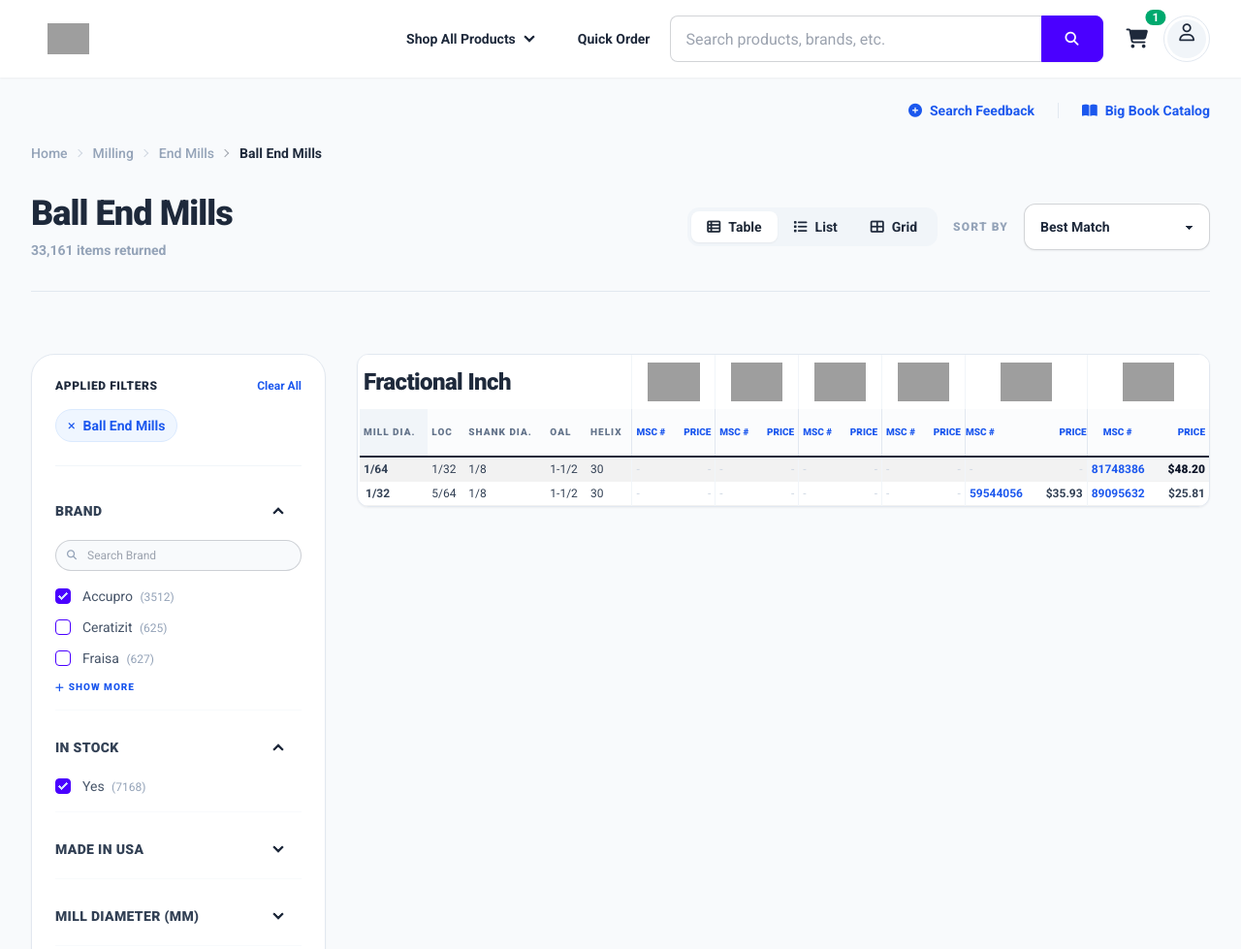
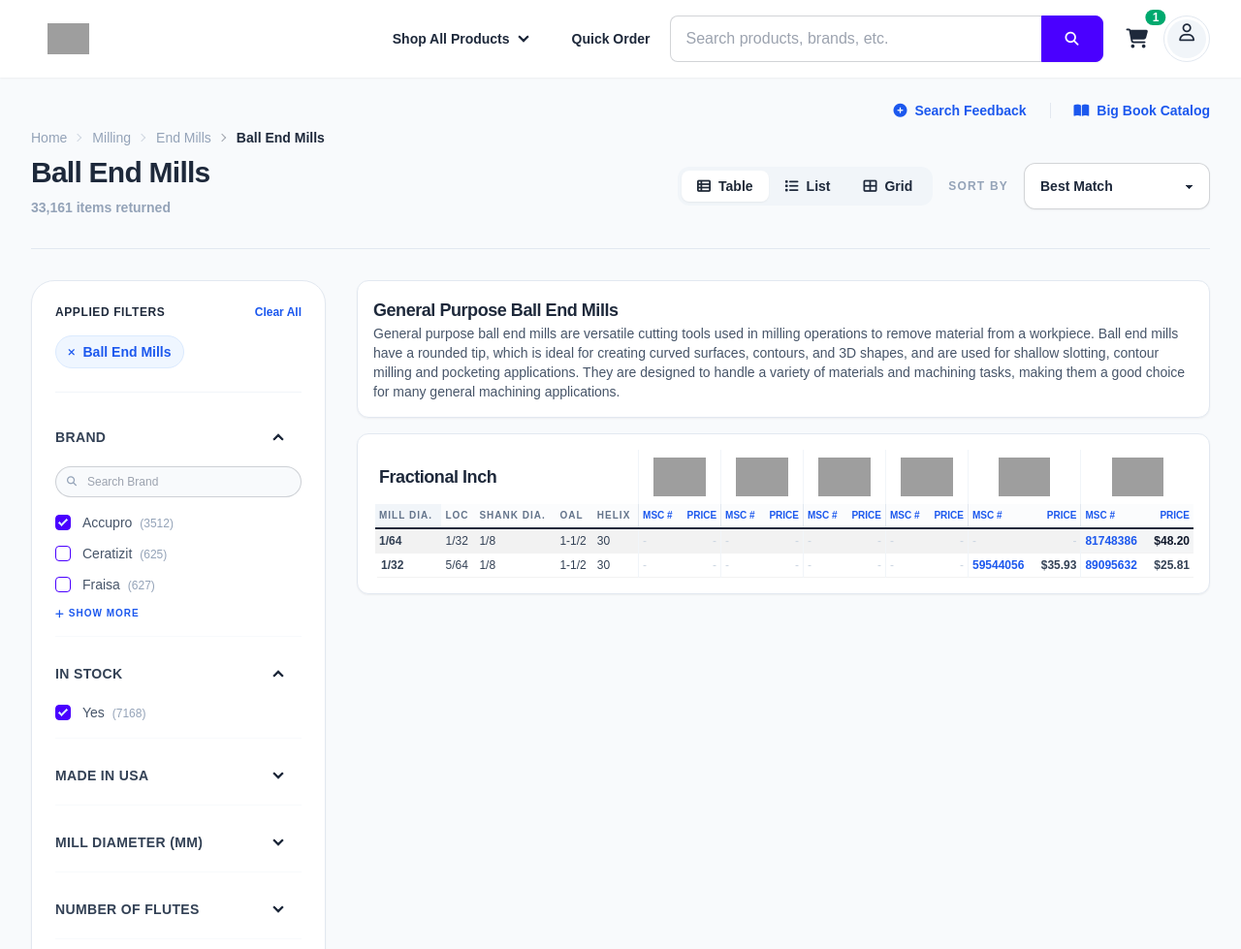
Before and after one commit to AdrianMsc/msc-framekwork-lab, a website: page data-table/data-table-msc-daisy.html in a window 1280 px wide. Shown: the top 979 px of the page at 97% size. Drawn offline with nearby package versions, Linux system fonts and the light colour scheme; grey boxes are pictures that could not be loaded.

Commit message:
feat: font family

```diff
--- a/data-table/data-table-msc-daisy.html
+++ b/data-table/data-table-msc-daisy.html
@@ -6,10 +6,6 @@
     <title>MSC Table View Replica - DaisyUI</title>
 
     <!-- Fonts & Icons -->
-    <link
-      rel="stylesheet"
-      href="https://fonts.googleapis.com/css2?family=Roboto:wght@400;500;700;900&display=swap"
-    />
     <link
       rel="stylesheet"
       href="https://cdnjs.cloudflare.com/ajax/libs/font-awesome/6.5.2/css/all.min.css"
@@ -35,27 +31,7 @@
               "success-available": "#187a41",
             },
             fontFamily: {
-              sans: ["Roboto", "sans-serif"],
-            },
-          },
-        },
-      };
-    </script>
-
-    <!-- Tailwind CDN -->
-    <script src="https://cdn.tailwindcss.com"></script>
-    <script>
-      tailwind.config = {
-        theme: {
-          extend: {
-            colors: {
-              primary: "#1C58EE",
-              "msc-blue": "#1C58EE",
-              "msc-red": "#EE3124",
-              "success-available": "#187a41",
-            },
-            fontFamily: {
-              sans: ["Roboto", "sans-serif"],
+              sans: ["Arial", "Helvetica", "sans-serif"],
             },
           },
         },
@@ -143,9 +119,7 @@
     <!-- Sub-Header / Tool Bar -->
     <div class="w-full max-w-[1800px] mx-auto px-4 md:px-8 mt-6">
       <!-- Utility Row: Search Feedback & Catalog -->
-      <div
-        class="flex flex-col md:flex-row items-center justify-end gap-6 mb-4"
-      >
+      <div class="flex flex-col md:flex-row items-center justify-end gap-6">
         <a
           href="#"
           class="flex items-center gap-2 text-sm font-bold text-primary hover:underline"
@@ -164,10 +138,8 @@
       </div>
 
       <!-- Breadcrumbs & Layout Wrapper -->
-      <div class="border-b border-slate-200 pb-8 mb-8">
-        <div
-          class="text-xs md:text-sm breadcrumbs text-slate-400 mb-6 font-medium"
-        >
+      <div class="border-b border-slate-200 pb-8">
+        <div class="text-xs md:text-sm breadcrumbs text-slate-400 font-medium">
           <ul>
             <li><a class="hover:text-primary transition-colors">Home</a></li>
             <li><a class="hover:text-primary transition-colors">Milling</a></li>
@@ -183,7 +155,7 @@
         >
           <div>
             <h1
-              class="text-3xl md:text-4xl font-black text-slate-800 tracking-tight"
+              class="text-2xl md:text-3xl font-black text-slate-800 tracking-tight"
             >
               Ball End Mills
             </h1>
@@ -234,7 +206,7 @@
 
     <!-- Main Content Container -->
     <div
-      class="flex flex-col lg:flex-row gap-8 w-full max-w-[1800px] mx-auto p-4 md:p-8 mb-20"
+      class="flex flex-col lg:flex-row gap-8 w-full max-w-[1800px] mx-auto p-4 md:p-8"
     >
       <!-- Sidebar (25%) -->
       <aside class="w-full lg:w-1/4 flex-shrink-0">
@@ -491,9 +463,26 @@
       <!-- Table Content (75%) -->
       <main class="w-full lg:w-3/4">
         <div
+          class="bg-white rounded-xl shadow-sm border border-slate-200 mb-4 p-4"
+        >
+          <h1 class="text-lg font-black text-slate-800 tracking-tight">
+            General Purpose Ball End Mills
+          </h1>
+
+          <p class="text-slate-600 text-sm">
+            General purpose ball end mills are versatile cutting tools used in
+            milling operations to remove material from a workpiece. Ball end
+            mills have a rounded tip, which is ideal for creating curved
+            surfaces, contours, and 3D shapes, and are used for shallow
+            slotting, contour milling and pocketing applications. They are
+            designed to handle a variety of materials and machining tasks,
+            making them a good choice for many general machining applications.
+          </p>
+        </div>
+        <div
           class="bg-white rounded-xl shadow-sm border border-slate-200 overflow-hidden"
         >
-          <div class="overflow-x-auto">
+          <div class="overflow-x-auto p-4">
             <table
               id="msc-tv-table-"
               class="table table-xs w-full text-slate-700 border-collapse"
@@ -502,7 +491,7 @@
                 <tr class="bg-white border-b-0">
                   <th colspan="5" class="p-1 border-none">
                     <h2
-                      class="text-2xl font-black text-slate-800 tracking-tight"
+                      class="text-lg font-black text-slate-800 tracking-tight"
                     >
                       Fractional Inch
                     </h2>
@@ -657,18 +646,18 @@
                   </th>
 
                   <th
-                    class="border-l border-slate-200 p-0 uppercase text-[10px] font-black text-primary"
+                    class="border-l border-slate-200 p-1 uppercase text-[10px] font-black text-primary"
                   >
                     MSC #
                   </th>
                   <th
-                    class="p-0 uppercase text-[10px] font-black text-primary text-right"
+                    class="p-1 uppercase text-[10px] font-black text-primary text-right"
                   >
                     Price
                   </th>
 
                   <th
-                    class="border-l border-slate-200 p-4 uppercase text-[10px] font-black text-primary"
+                    class="border-l border-slate-200 p-1 uppercase text-[10px] font-black text-primary"
                   >
                     MSC #
                   </th>
@@ -953,7 +942,7 @@
     </div>
 
     <!-- Help Section Footer -->
-    <div class="w-full max-w-[1800px] mx-auto px-4 md:px-8 pb-10 mt-16">
+    <div class="w-full max-w-[1800px] mx-auto px-4 md:px-8 pb-10">
       <div
         class="bg-white border-2 border-slate-100 rounded-xl p-8 md:p-12 lg:p-4 flex flex-col lg:flex-row items-center justify-between shadow-sm hover:shadow-md transition-shadow"
       >
@@ -1085,7 +1074,8 @@
                     >Your Price</span
                   >
                   <div class="text-right">
-                  <span class="text-xl font-black text-slate-900 tracking-tight"
+                    <span
+                      class="text-xl font-black text-slate-900 tracking-tight"
                       >$13.85</span
                     >
                     <span class="text-xs font-bold text-slate-400">/ea.</span>
@@ -1142,7 +1132,8 @@
                     >Your Price</span
                   >
                   <div class="text-right">
-                  <span class="text-xl font-black text-slate-900 tracking-tight"
+                    <span
+                      class="text-xl font-black text-slate-900 tracking-tight"
                       >$8.59</span
                     >
                     <span class="text-xs font-bold text-slate-400">/ea.</span>
@@ -1199,7 +1190,8 @@
                     >Your Price</span
                   >
                   <div class="text-right">
-                  <span class="text-xl font-black text-slate-900 tracking-tight"
+                    <span
+                      class="text-xl font-black text-slate-900 tracking-tight"
                       >$2.51</span
                     >
                     <span class="text-xs font-bold text-slate-400">/ea.</span>
@@ -1260,7 +1252,8 @@
                     >Your Price</span
                   >
                   <div class="text-right">
-                  <span class="text-xl font-black text-slate-900 tracking-tight"
+                    <span
+                      class="text-xl font-black text-slate-900 tracking-tight"
                       >$2.04</span
                     >
                     <span class="text-xs font-bold text-slate-400">/ea.</span>
@@ -1315,7 +1308,8 @@
                     >Your Price</span
                   >
                   <div class="text-right">
-                  <span class="text-xl font-black text-slate-900 tracking-tight"
+                    <span
+                      class="text-xl font-black text-slate-900 tracking-tight"
                       >$2.25</span
                     >
                     <span class="text-xs font-bold text-slate-400">/ea.</span>
```
Lines whose indentation alone changed are shown as unchanged.
